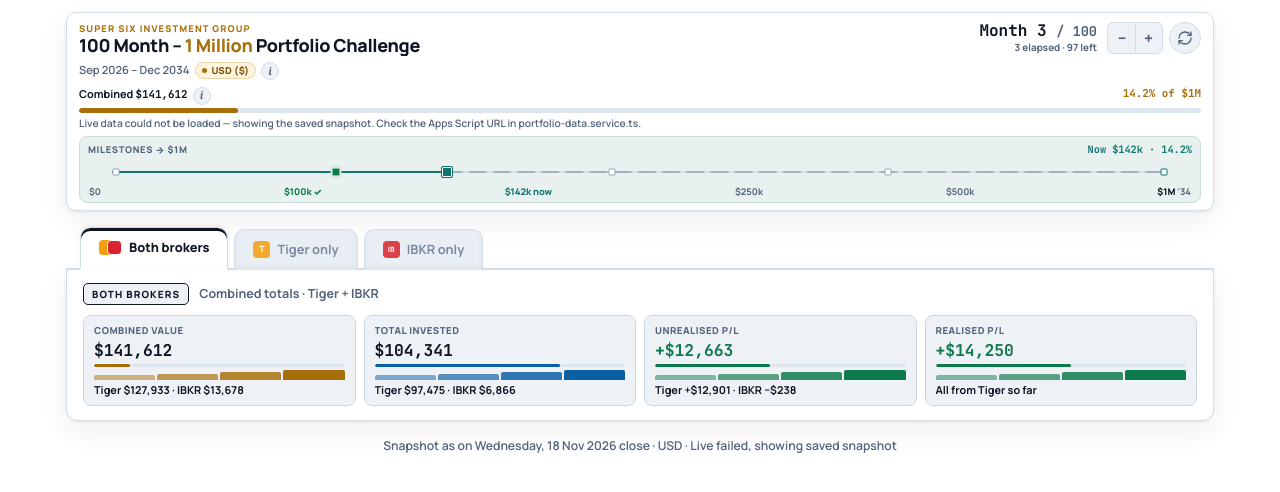
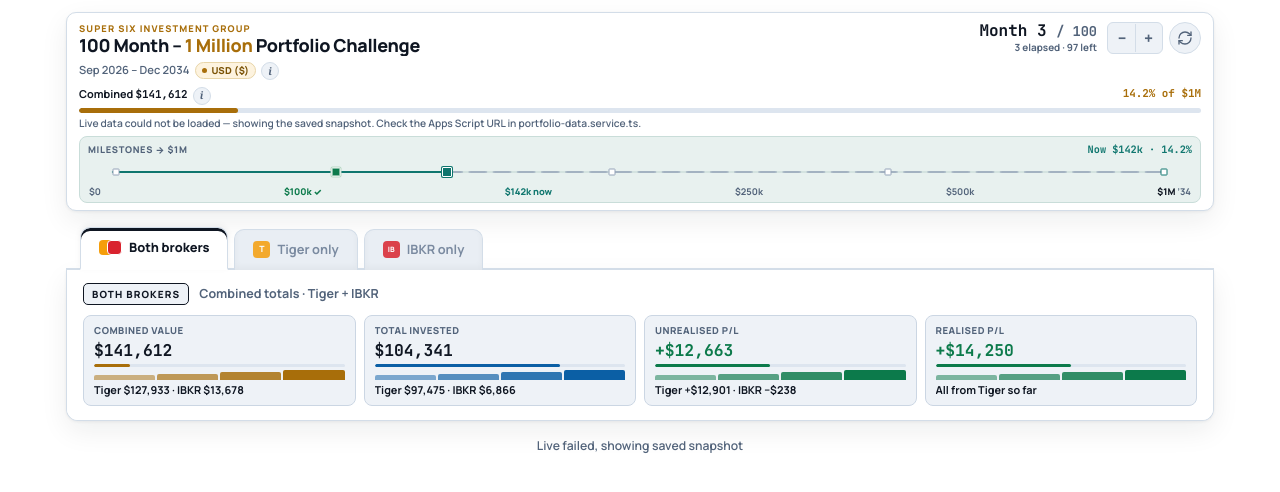
Before and after one commit to mmsenthilkumar/super-six-dashboard, an Angular app: page / in a window 1280 px wide. Shown: the top 492 px of the page. Built offline with nearby package versions, Linux system fonts and the light colour scheme; no server answers.

Commit message:
Footer: show only Live Data as on date and time

```diff
--- a/src/app/app.component.html
+++ b/src/app/app.component.html
@@ -18,8 +18,9 @@
       </div>
     }
   </div>
-  <footer>{{ dataSvc.data().snapshotLabel }} · USD
-    @if (dataSvc.source() === 'live' && dataSvc.lastUpdated()) { <span>· Live Data as on {{ dataSvc.lastUpdated() | date:'d MMM y, h:mm a' }}</span> }
-    @if (dataSvc.source() === 'live-fallback') { <span>· Live failed, showing saved snapshot</span> }
+  <footer>
+    @if (dataSvc.source() === 'live' && dataSvc.lastUpdated()) { <span>Live Data as on {{ dataSvc.lastUpdated() | date:'d MMM y, h:mm a' }}</span> }
+    @if (dataSvc.source() === 'live-fallback') { <span>Live failed, showing saved snapshot</span> }
+    @if (dataSvc.source() === 'static') { <span>{{ dataSvc.data().snapshotLabel }} · USD</span> }
   </footer>
 </div>
```
